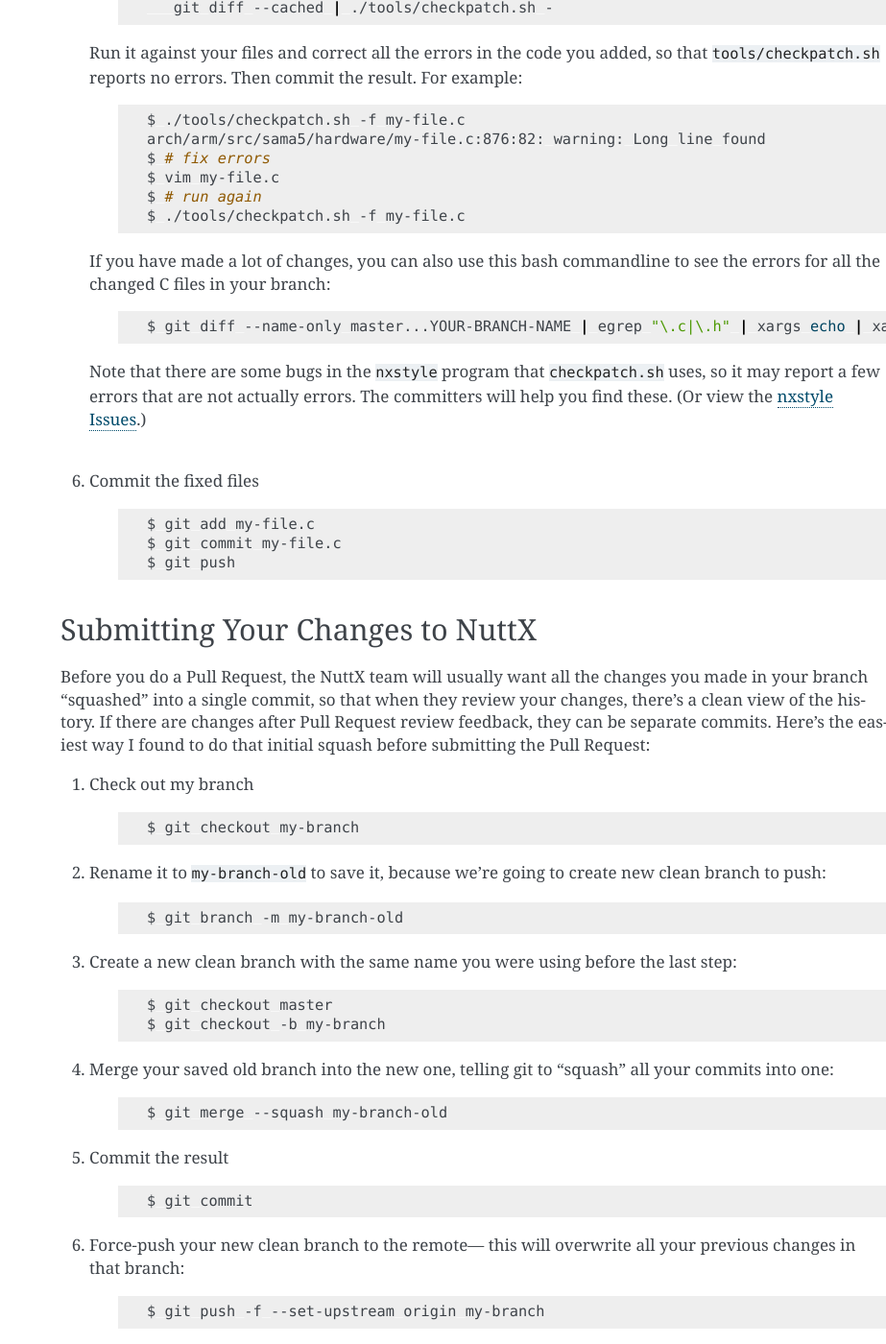
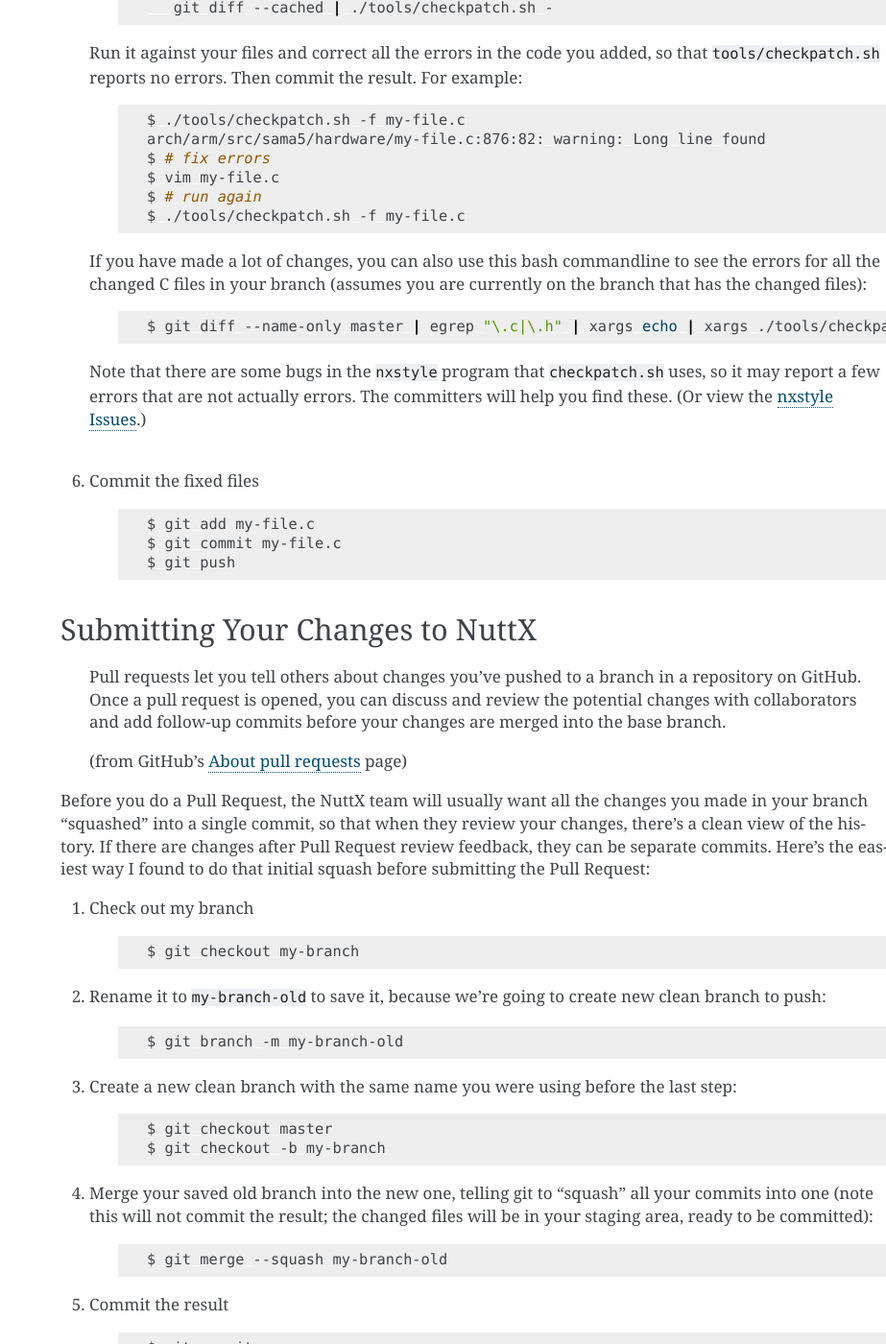
Before and after one commit to adamfeuer/nuttx-companion, a Sphinx documentation site: the page built from docs/user/making-changes.rst, in a window 1280 px wide and 1400 px high, scrolled down 2566 px. Shown: the whole window at 96% size, without its empty margins (357-1280 px from the left). Built offline with Sphinx 7.4.7, drawn with Linux system fonts in a browser that asks for light colours; some of the changed text lies outside the part shown.

Commit message:
added PR feedback response step

```diff
--- a/docs/user/making-changes.rst
+++ b/docs/user/making-changes.rst
@@ -158,11 +158,12 @@
        $ # run again
        $ ./tools/checkpatch.sh -f my-file.c
 
-   If you have made a lot of changes, you can also use this bash commandline to see the errors for all the changed C files in your branch:
+   If you have made a lot of changes, you can also use this bash commandline to see the errors for all the changed C
+   files in your branch (assumes you are currently on the branch that has the changed files):
 
     .. code-block:: bash
 
-       $ git diff --name-only master...YOUR-BRANCH-NAME | egrep "\.c|\.h" | xargs echo | xargs ./tools/checkpatch.sh -f | less
+       $ git diff --name-only master | egrep "\.c|\.h" | xargs echo | xargs ./tools/checkpatch.sh -f | less
 
    Note that there are some bugs in the ``nxstyle`` program that ``checkpatch.sh`` uses, so
    it may report a few errors that are not actually errors. The committers will help you
@@ -182,6 +183,12 @@
 
 Submitting Your Changes to NuttX
 --------------------------------
+
+  Pull requests let you tell others about changes you've pushed to a branch in a repository on GitHub. Once a pull
+  request is opened, you can discuss and review the potential changes with collaborators and add follow-up commits
+  before your changes are merged into the base branch.
+
+  (from GitHub's `About pull requests <https://docs.github.com/en/github/collaborating-with-issues-and-pull-requests/about-pull-requests>`_ page)
 
 Before you do a Pull Request, the NuttX team will usually want all the changes you made in your branch "squashed" into
 a single commit, so that when they review your changes, there's a clean view of the history. If there are changes
@@ -207,7 +214,8 @@
        $ git checkout master
        $ git checkout -b my-branch
 
-#. Merge your saved old branch into the new one, telling git to "squash" all your commits into one:
+#. Merge your saved old branch into the new one, telling git to "squash" all your commits into one (note this will
+   not commit the result; the changed files will be in your staging area, ready to be committed):
 
     .. code-block:: bash
 
@@ -231,6 +239,14 @@
 
    Here's `GitHub's instructions for creating a Pull Request <https://help.github.com/en/github/collaborating-with-issues-and-pull-requests/creating-a-pull-request>`_.
 
+   |br|
+
+#. Get Pull Request feedback and implement changes
+
+   Get suggestions for improvements from reviewers, make changes, and push them to the branch. Once the reviewers are
+   happy, they may suggest squashing and merging again to make a single commit. In this case you would repeat steps
+   1 through 6.
+
 Git Resources
 -------------
 
```
